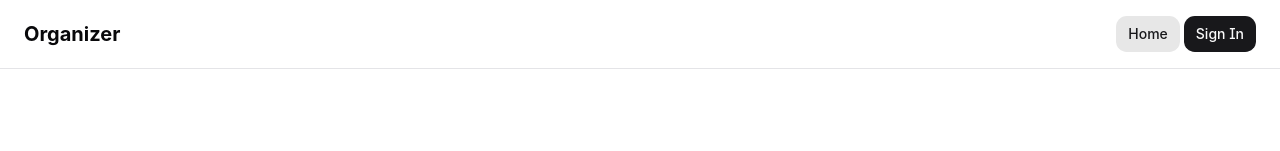
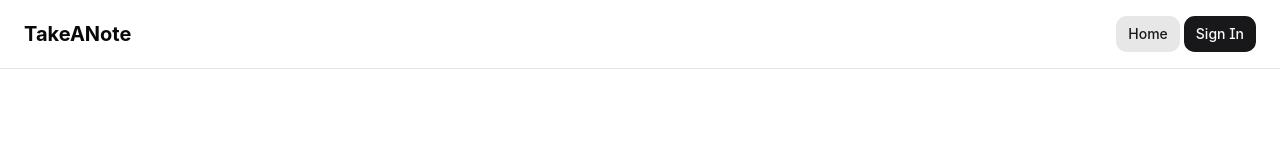
Before and after one commit to KonstantinMB/take-a-note-online, a React (Vite) app: page / in a window 1280 px wide. Shown: the top 151 px of the page. Built offline with nearby package versions, Linux system fonts and the light colour scheme.

Commit message:
Rename app to TakeANote
Update app name in Navbar and Index page.

```diff
--- a/src/components/Navbar.tsx
+++ b/src/components/Navbar.tsx
@@ -1,4 +1,3 @@
-
 import { Link, useLocation } from "react-router-dom";
 import { Button } from "@/components/ui/button";
 import { LogOut, Menu, X } from "lucide-react";
@@ -36,7 +35,7 @@ const Navbar = () => {
     <nav className="py-4 px-6 border-b border-border bg-background sticky top-0 z-10">
       <div className="max-w-7xl mx-auto flex justify-between items-center">
         <Link to="/" className="font-bold text-xl">
-          Organizer
+          TakeANote
         </Link>
 
         {/* Desktop Navigation */}
```
